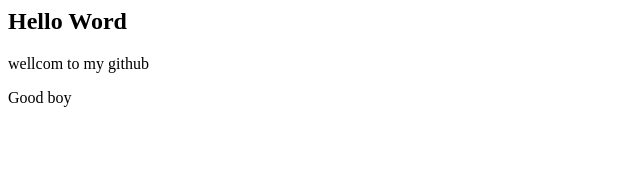
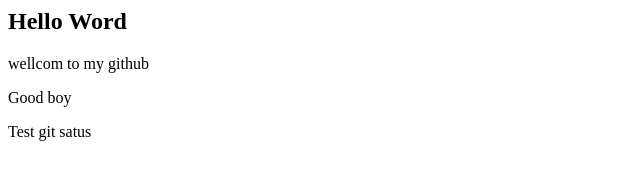
Before and after one commit to Wb1305/Github_nmp, a plain HTML site: page index.html in a window 1280 px wide. Shown: the whole page, without its empty margins (0-640 px from the left). Drawn offline with Linux system fonts and the light colour scheme.

Commit message:
test status added

```diff
--- a/index.html
+++ b/index.html
@@ -9,5 +9,6 @@
     <h2>Hello Word</h2>
     <p>wellcom to my github</p>
     <p>Good boy</p>
+    <span>Test git satus</span>
 </body>
 </html>
```
